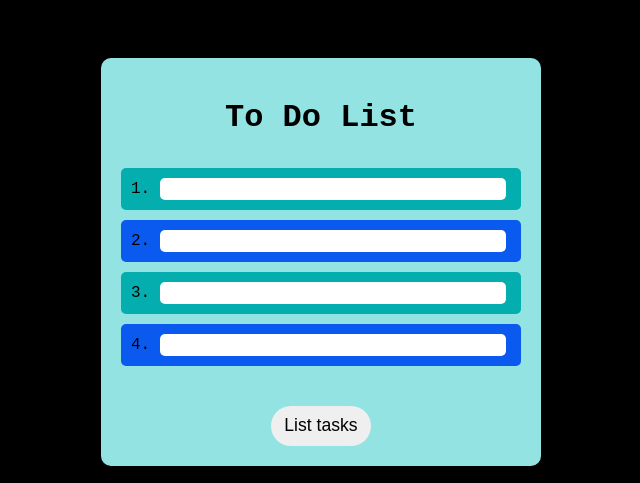
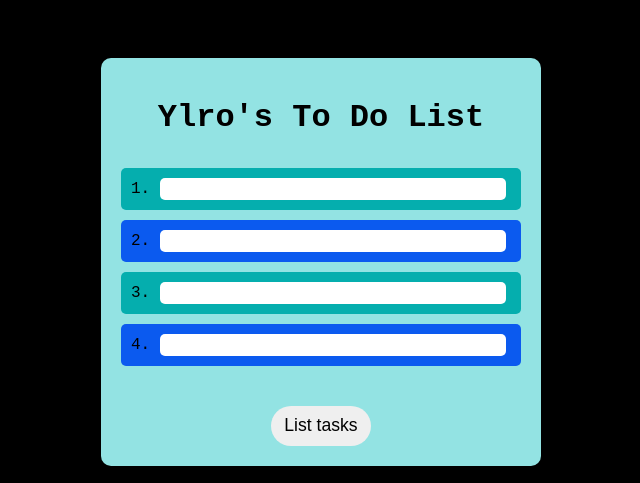
Before and after one commit to ylro-gabriel/Task-list-app, a plain HTML site: page index.html in a window 1280 px wide. Shown: the whole page, without its empty margins (263-903 px from the left). Drawn offline with Linux system fonts and the light colour scheme.

Commit message:
Add my name

```diff
--- a/index.html
+++ b/index.html
@@ -8,7 +8,7 @@
 </head>
 <body>
     <div class="container">
-        <h1>To Do List</h1>
+        <h1>Ylro's To Do List</h1>
 
         <div class="items">
             <label for="task-one">1.</label>
```
